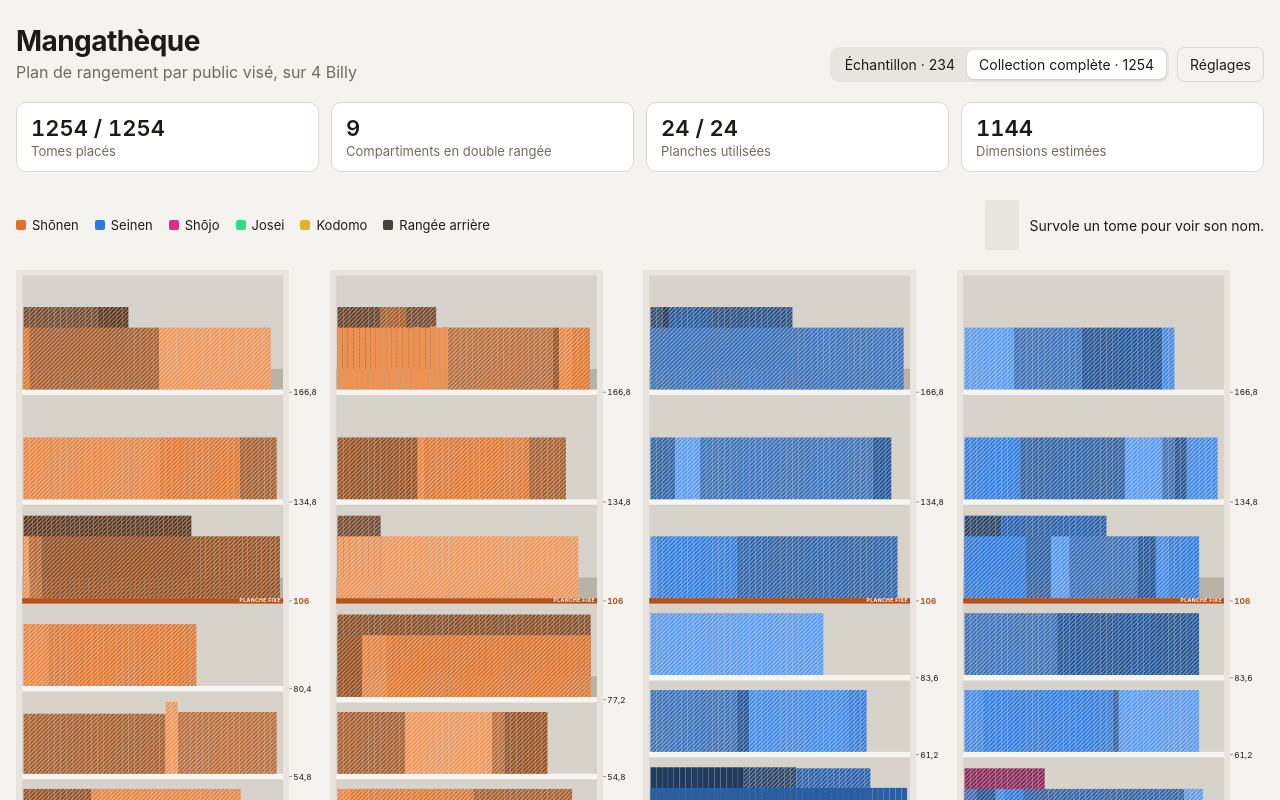
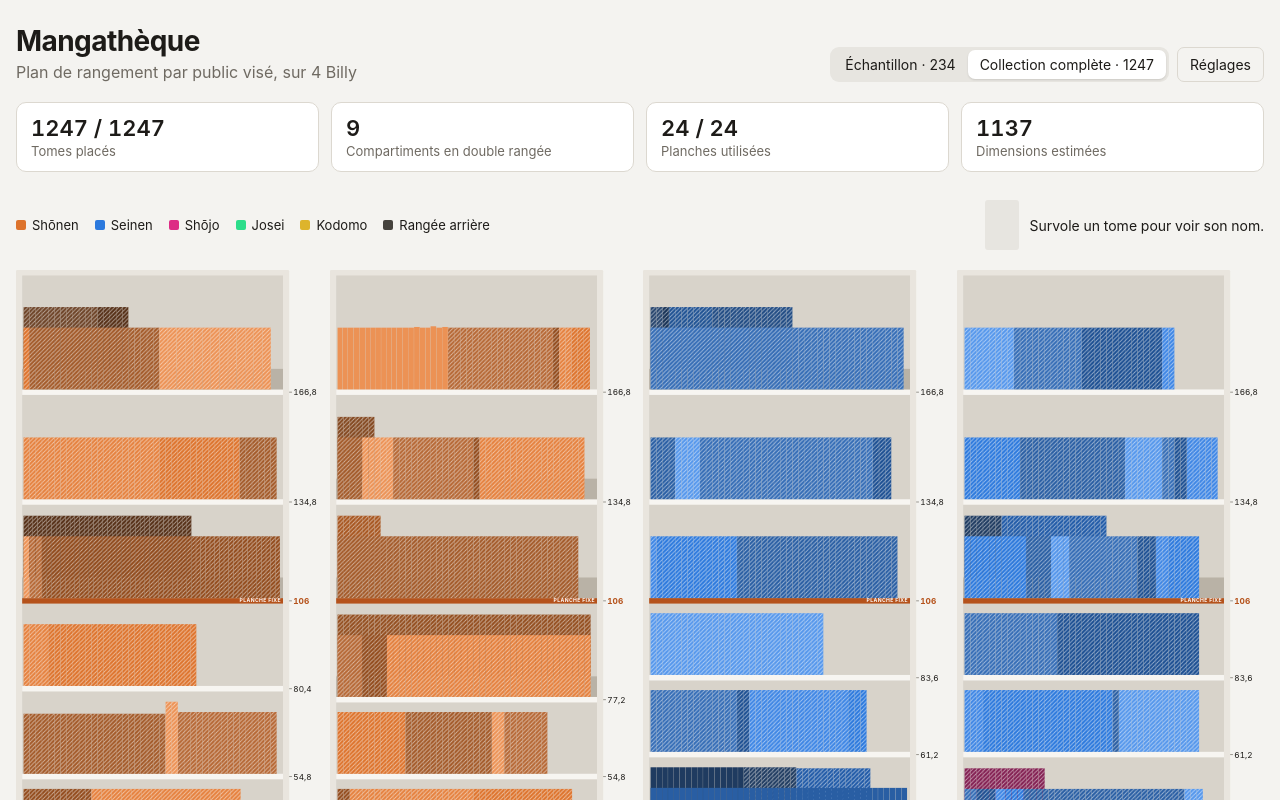
Before and after one commit to Kocal/mangatheque, a Vue app: page / in a window 1280 px wide. Shown: the top 800 px of the page. Built offline with nearby package versions, Linux system fonts and the light colour scheme.

Commit message:
feat: hand corrections on top of the Manga Collec collection
The public Manga Collec collection lags behind the logged-in one. src/data/corrections.ts removes or adds series and tomes when the app loads, and an addition never doubles a tome Manga Collec already lists.

```diff
--- /dev/null
+++ b/src/data/corrections.ts
@@ -0,0 +1,9 @@
+import type { Correction } from "../domain/types.ts";
+
+export const CORRECTIONS: Correction[] = [
+  { remove: "Infection" },
+  { remove: "Jusqu'à ce que nos os pourrissent" },
+  { add: "Re:Zero - 1er arc : Une journée à la capitale", audience: "Seinen", volumes: [1, 2] },
+  { add: "Re:Zero - 2e arc : Une semaine au manoir", audience: "Seinen", volumes: [1, 2, 3, 4, 5] },
+  { add: "Re:Zero - 3e Arc : Truth of Zero", audience: "Seinen", volumes: [1, 2, 3, 4, 5, 6] },
+];
--- a/src/data/library.ts
+++ b/src/data/library.ts
@@ -1,9 +1,11 @@
 import collectionJson from "../../data/collection.json";
 import dimensionsJson from "../../data/dimensions.json";
+import { applyCorrections } from "../domain/corrections.ts";
 import type { Collection, DimensionsCache } from "../domain/types.ts";
+import { CORRECTIONS } from "./corrections.ts";
 import { SAMPLE_SERIES } from "./sample.ts";
 
-export const COLLECTION = collectionJson as unknown as Collection;
+export const COLLECTION = applyCorrections(collectionJson as unknown as Collection, CORRECTIONS);
 export const DIMENSIONS = dimensionsJson as DimensionsCache;
 
 export const SAMPLE: Collection = {
--- /dev/null
+++ b/src/domain/corrections.ts
@@ -0,0 +1,54 @@
+import type { Collection, Correction, Series, Volume } from "./types.ts";
+
+type Addition = Extract<Correction, { add: string }>;
+
+function manualVolume(title: string, number: number): Volume {
+  return { id: `manual:${title}:${number}`, number, isbn: null, asin: null, imageUrl: null };
+}
+
+function remove(list: Series[], title: string, numbers?: number[]): Series[] {
+  return list.flatMap((series) => {
+    if (series.title !== title) {
+      return [series];
+    }
+    if (!numbers) {
+      return [];
+    }
+    const editions = series.editions
+      .map((e) => ({ ...e, volumes: e.volumes.filter((v) => !numbers.includes(v.number)) }))
+      .filter((e) => e.volumes.length > 0);
+    return editions.length > 0 ? [{ ...series, editions }] : [];
+  });
+}
+
+function add(list: Series[], { add: title, audience, volumes }: Addition): Series[] {
+  const existing = list.find((s) => s.title === title);
+  if (!existing) {
+    const edition = {
+      id: `manual:${title}`,
+      title: null,
+      volumes: volumes.map((n) => manualVolume(title, n)),
+    };
+    return [...list, { id: `manual:${title}`, title, audience, editions: [edition] }];
+  }
+
+  const owned = new Set(existing.editions.flatMap((e) => e.volumes.map((v) => v.number)));
+  const missing = volumes.filter((n) => !owned.has(n)).map((n) => manualVolume(title, n));
+  const [main, ...others] = existing.editions;
+  return list.map((series) =>
+    series === existing
+      ? { ...series, editions: [{ ...main, volumes: [...main.volumes, ...missing] }, ...others] }
+      : series,
+  );
+}
+
+export function applyCorrections(collection: Collection, corrections: Correction[]): Collection {
+  const series = corrections.reduce(
+    (list, correction) =>
+      "remove" in correction
+        ? remove(list, correction.remove, correction.volumes)
+        : add(list, correction),
+    collection.series,
+  );
+  return { ...collection, series };
+}
--- a/src/domain/types.ts
+++ b/src/domain/types.ts
@@ -42,6 +42,10 @@ export interface Measure extends Partial<Dimensions> {
   edition?: string | null;
 }
 
+export type Correction =
+  | { remove: string; volumes?: number[] }
+  | { add: string; audience: Audience | null; volumes: number[] };
+
 export interface Universe {
   name: string;
   series: string[];
```
Also changed, not shown: 2 other files (tests, documents, lock files or other folders).
